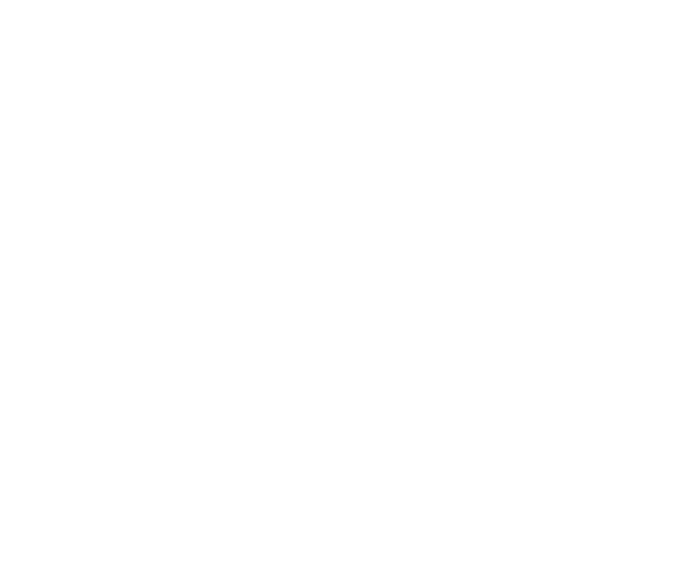
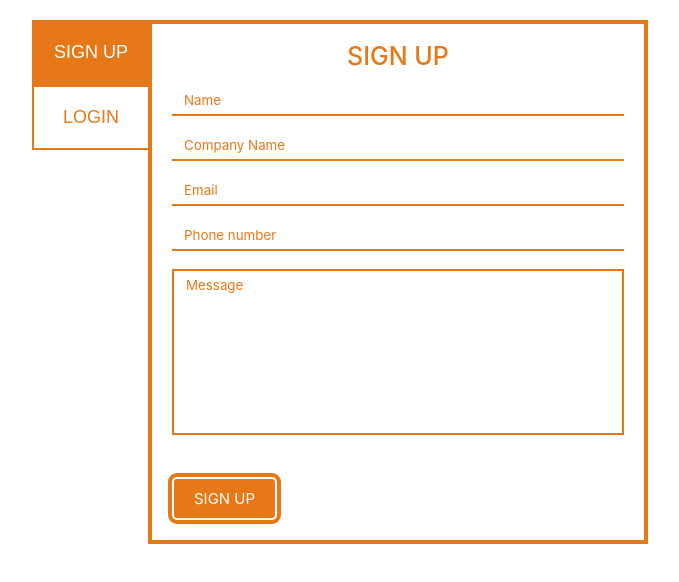
Before and after one commit to lahgomes/refactor_form-login-and-signup, a website built with Parcel: page index.html in a window 1280 px wide. Shown: the whole page, without its empty margins (300-979 px from the left). Built offline with nearby package versions, Linux system fonts and the light colour scheme.

Commit message:
layout form

```diff
--- a/index.html
+++ b/index.html
@@ -12,6 +12,55 @@
 </head>
 
 <body>
+  <main class="container">
+    <section class="tab">
+      <div class="tab__signup">
+        <button class="tab__btn active">Sign Up</button>
+      </div>
+      <div class="tab__login">
+        <button class="tab__btn">Login</button>
+      </div>
+    </section>
+    <section class="form">
+      <form class="form__signup">
+        <h1 class="form__title">Sign Up</h1>
+        <div class="form__group">
+          <input arial-label="Name" class="form__input" type="text" placeholder="Name">
+        </div>
+        <div class="form__group">
+          <input arial-label="Company Name" class="form__input" type="text" placeholder="Company Name">
+        </div>
+        <div class="form__group">
+          <input arial-label="E-mail" class="form__input" type="text" placeholder="Email">
+        </div>
+        <div class="form__group">
+          <input arial-label="Telefone" class="form__input" type="text" placeholder="Phone number">
+        </div>
+        <div class="form__group">
+          <textarea aria-label="message" id="message" cols="30" rows="10" placeholder="Message"
+            class="form__input textarea"></textarea>
+        </div>
+        <div class="form__group">
+          <button type="submit" class="form__btn">Sign Up</button>
+        </div>
+      </form>
+
+      <form class="form__login d-none ">
+        <h1 class="form__title">Login</h1>
+        <div class="form__group">
+          <input arial-label="Email" class="form__input" type="text" placeholder="Email">
+        </div>
+        <div class="form__group">
+          <input arial-label="Password" class="form__input" type="text" placeholder="Password">
+        </div>
+        <div class="form__group">
+          <button type="submit" class="form__btn">Log in</button>
+        </div>
+
+      </form>
+    </section>
+
+  </main>
 
 
 </body>
--- a/sass/_reset.scss
+++ b/sass/_reset.scss
@@ -1,3 +1,5 @@
+@import './variables';
+
 /* http://meyerweb.com/eric/tools/css/reset/
    v2.0 | 20110126
    License: none (public domain)
@@ -105,6 +107,7 @@
   display: block;
 }
 body {
+  font-family: $primary-font;
   line-height: 1;
 }
 ol,
--- a/sass/_variables.scss
+++ b/sass/_variables.scss
@@ -1,3 +1,9 @@
+$orange: #e67817;
+$orange-rgba: rgba(230, 120, 23, 0.123);
+$white: #fff;
+$primary-font: -apple-system, BlinkMacSystemFont, 'Segoe UI', Roboto, Oxygen,
+  Ubuntu, Cantarell, 'Open Sans', 'Helvetica Neue', sans-serif;
+
 // tamanhos tela
 $sm: 460px;
 $xs: 510px;
--- a/sass/main.scss
+++ b/sass/main.scss
@@ -2,3 +2,122 @@
 @import './variables';
 @import './mixins';
 @import './functions';
+
+.d-none {
+  display: none;
+}
+
+.container {
+  display: flex;
+  justify-content: center;
+  padding: px-to-rem(20);
+
+  @media (max-width: $md) {
+    flex-direction: column;
+    padding: px-to-rem(20);
+  }
+}
+
+.tab {
+  display: flex;
+
+  @media (min-width: $md) {
+    flex-direction: column;
+  }
+
+  &__btn {
+    background-color: $white;
+    border: 2px solid $orange;
+    color: $orange;
+    cursor: pointer;
+    font-size: px-to-rem(18);
+    font-weight: 500;
+    padding: px-to-rem(20);
+    text-transform: uppercase;
+    transition: all 0.3s ease;
+    width: 100%;
+
+    @media (max-width: $md) {
+      border-bottom: transparent;
+    }
+
+    @media (min-width: $md) {
+      border-right: transparent;
+    }
+
+    &:hover {
+      background-color: $orange;
+      color: $white;
+    }
+
+    &.active {
+      background-color: $orange;
+      color: $white;
+    }
+  }
+}
+
+.form {
+  border: 4px solid $orange;
+  padding: px-to-rem(20);
+
+  @media (min-width: $xs) {
+    min-width: px-to-rem(500);
+  }
+
+  &__title {
+    color: $orange;
+    font-size: px-to-rem(25);
+    font-weight: 500;
+    margin-bottom: px-to-rem(10);
+    text-align: center;
+    text-transform: uppercase;
+  }
+
+  &__input {
+    border: none;
+    border-bottom: solid 2px $orange;
+    margin: px-to-rem(8) 0;
+    outline: none;
+    padding: px-to-rem(6) px-to-rem(12);
+    transition: background-color 0.3s ease;
+    width: 100%;
+
+    &:focus {
+      background-color: $orange-rgba;
+    }
+
+    &::placeholder {
+      color: $orange;
+      font-family: $primary-font;
+    }
+
+    &.textarea {
+      border: solid px-to-rem(2) $orange;
+      margin: px-to-rem(10) 0;
+      outline: none;
+      padding: px-to-rem(6) px-to-rem(12);
+      resize: none;
+    }
+  }
+
+  &__btn {
+    background-color: $orange;
+    border-radius: px-to-rem(5);
+    border: px-to-rem(2) solid #fff;
+    box-shadow: 0 0 0px px-to-rem(4) #e67817;
+    color: $white;
+    cursor: pointer;
+    font-family: $primary-font;
+    font-size: px-to-rem(15);
+    margin-top: px-to-rem(30);
+    padding: px-to-rem(10) px-to-rem(20);
+    text-transform: uppercase;
+    transition: all 0.5s;
+
+    &:hover {
+      background-color: $white;
+      color: $orange;
+    }
+  }
+}
```
